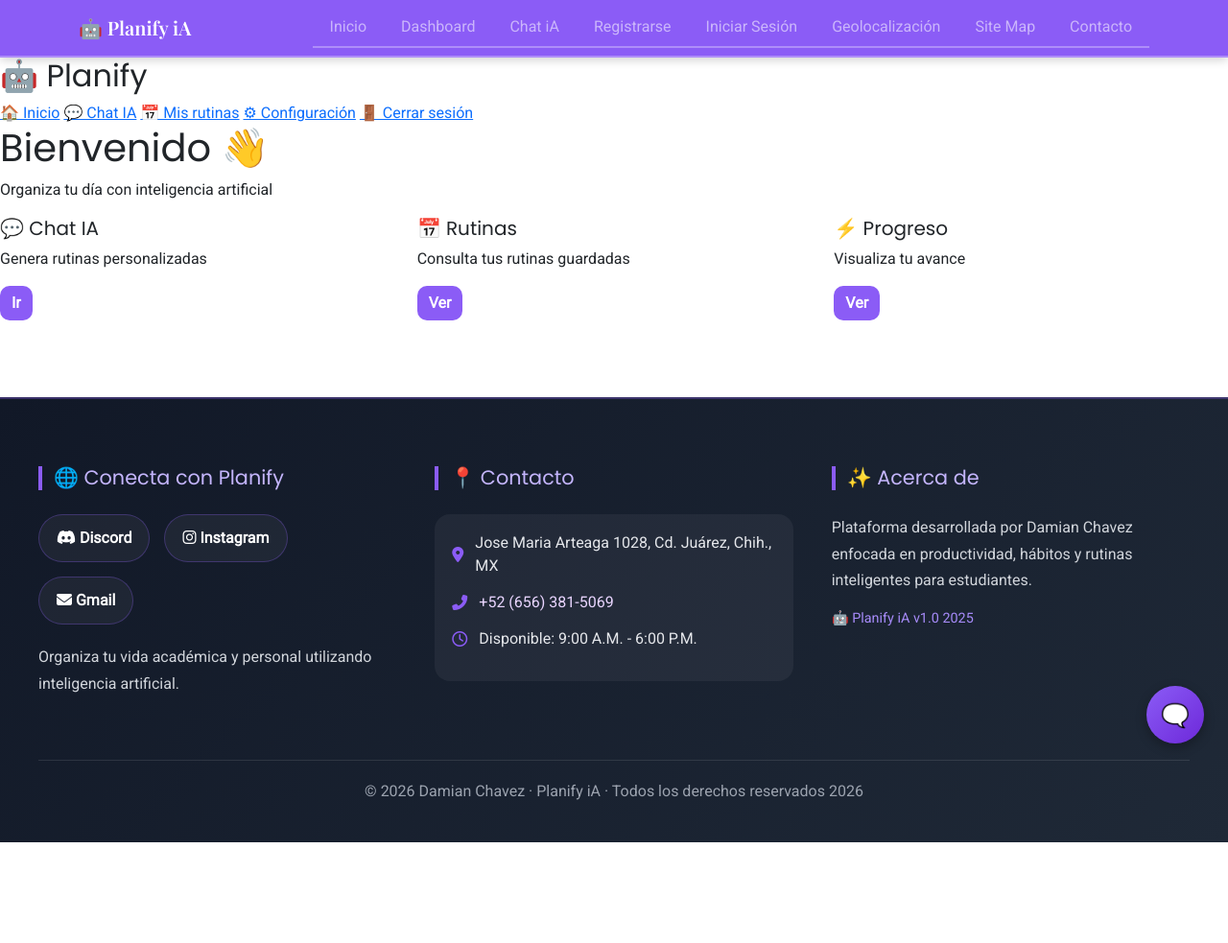
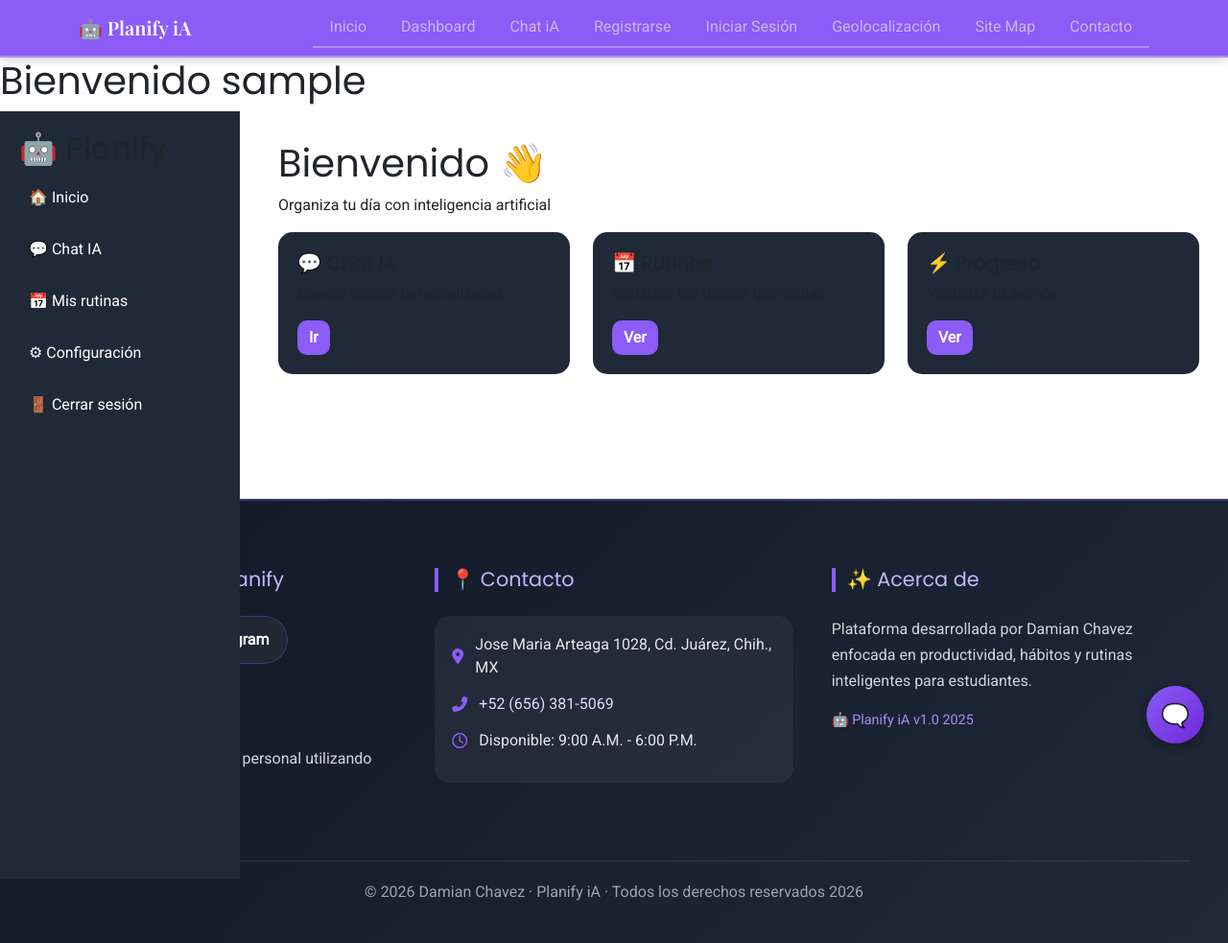
Before and after one commit to D-glitchychave/Proyecto-Final---Planify-iA, a PHP site: page /dashboard.php in a window 1280 px wide. Shown: the whole page at 96% size. Before the commit the page ends 878 px from the top, so only its background shows below. Run offline with PHP 8.4, Linux system fonts and the light colour scheme; the visitor is signed in with stand-in values (Sample User, id 1); some libraries are stand-ins or nearby versions.

Commit message:
Update dashboard.php

```diff
--- a/Sitio Web - Aplicacion/dashboard.php
+++ b/Sitio Web - Aplicacion/dashboard.php
@@ -1,38 +1,42 @@
+<?php require_once 'includes/session.php'; ?>
+
 <?php include 'includes/header.php'; ?>
 
 <?php include 'includes/navbar.php'; ?>
 
+<h1>Bienvenido <?php echo $_SESSION['usuario']; ?></h1>
+
 <!-- SIDEBAR -->
-<div class="sidebar">
+<div class="dashboard-sidebar">
     <h2>🤖 Planify</h2>
-    <a href="#">🏠 Inicio</a>
-    <a href="chat.html">💬 Chat IA</a>
-    <a href="#">📅 Mis rutinas</a>
-    <a href="#">⚙ Configuración</a>
-    <a href="logout.php">🚪 Cerrar sesión</a>
+    <a class="sidebar-item" href="#">🏠 Inicio</a>
+    <a class="sidebar-item" href="chat.html">💬 Chat IA</a>
+    <a class="sidebar-item" href="#">📅 Mis rutinas</a>
+    <a class="sidebar-item" href="#">⚙ Configuración</a>
+    <a class="sidebar-item" href="auth/logout.php">🚪 Cerrar sesión</a>
 </div>
 
 <!-- CONTENIDO -->
-<div class="main">
+<div class="dashboard-main">
     <h1>Bienvenido 👋</h1>
     <p>Organiza tu día con inteligencia artificial</p>
     <div class="row">
         <div class="col-md-4">
-            <div class="card-custom">
+            <div class="dashboard-card-custom">
                 <h5>💬 Chat IA</h5>
                 <p>Genera rutinas personalizadas</p>
                 <a href="chat.html" class="btn btn-custom">Ir</a>
             </div>
         </div>
         <div class="col-md-4">
-            <div class="card-custom">
+            <div class="dashboard-card-custom">
                 <h5>📅 Rutinas</h5>
                 <p>Consulta tus rutinas guardadas</p>
                 <button class="btn btn-custom">Ver</button>
             </div>
         </div>
         <div class="col-md-4">
-            <div class="card-custom">
+            <div class="dashboard-card-custom">
                 <h5>⚡ Progreso</h5>
                 <p>Visualiza tu avance</p>
                 <button class="btn btn-custom">Ver</button>
@@ -40,6 +44,8 @@
         </div>
     </div>
 </div>
+
+<script src="https://cdn.jsdelivr.net/npm/bootstrap@5.3.0/dist/js/bootstrap.bundle.min.js"></script>
 </body>
 
 <?php include 'includes/footer.php'; ?>
```
